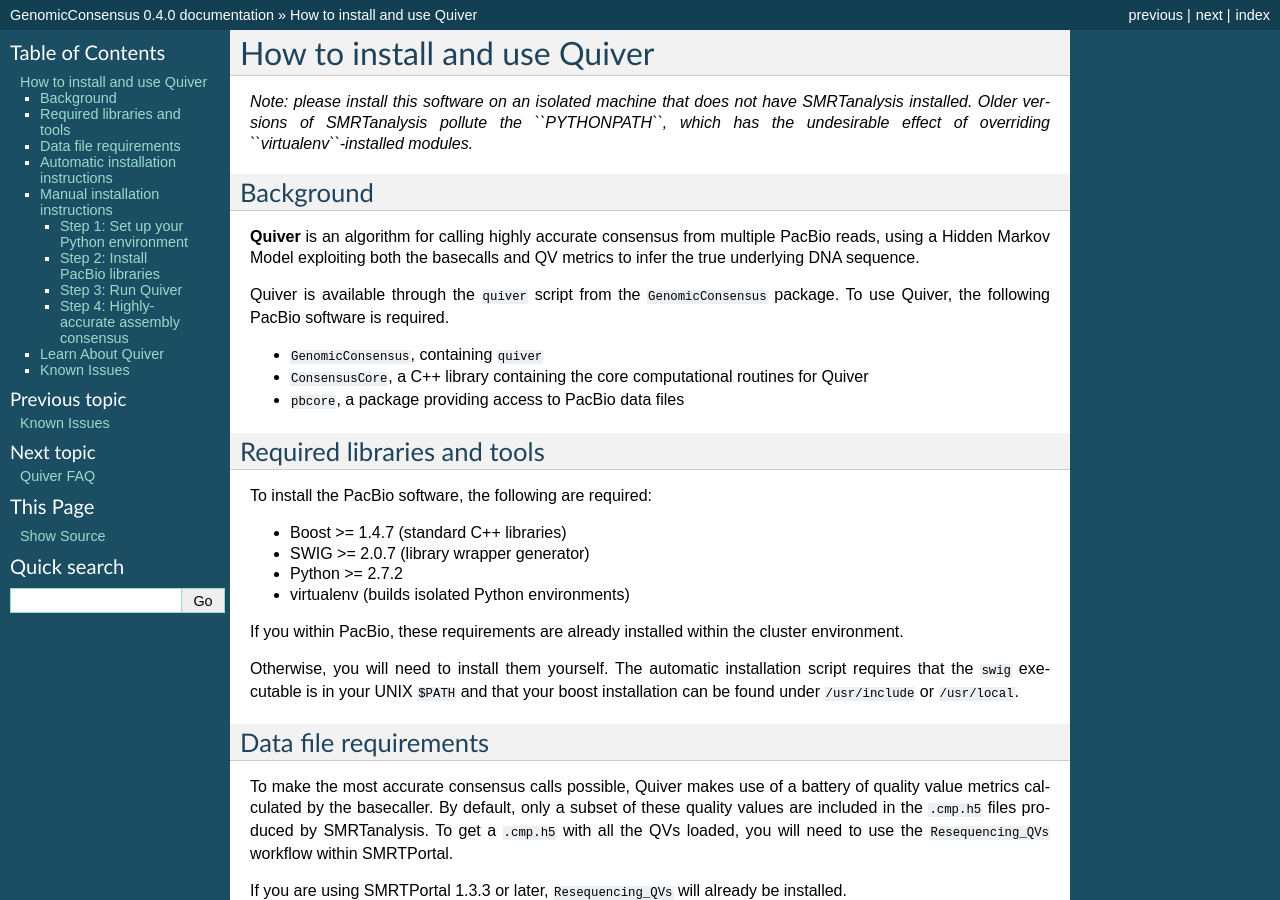
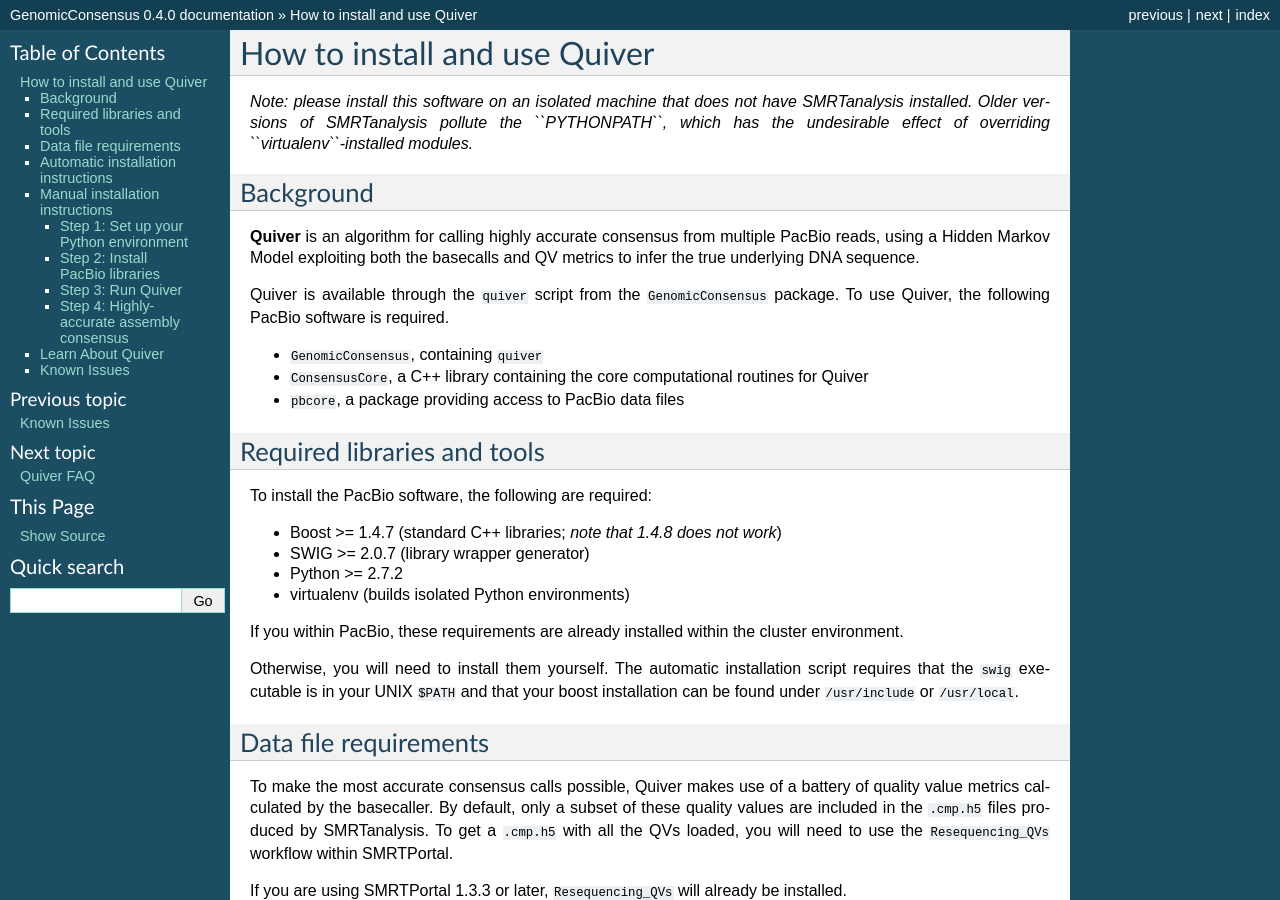
Before and after one commit to splaisan/GenomicConsensus, a Sphinx documentation site: the page built from doc/HowToQuiver.rst, in a window 1280 px wide and 900 px high. Built offline with Sphinx 7.4.7, drawn with Linux system fonts in a browser that asks for light colours.

Commit message:
Add note about Boost 1.48
[Tracking bug 21562]

[git-p4: depot-paths = "//depot/software/bioinformatics/tools/GenomicConsensus/": change = 118278]

```diff
--- a/doc/HowToQuiver.rst
+++ b/doc/HowToQuiver.rst
@@ -28,7 +28,7 @@
 ----------------------------
 To install the PacBio software, the following are required:
 
-- Boost  >= 1.4.7   (standard C++ libraries)
+- Boost  >= 1.4.7   (standard C++ libraries; *note that 1.4.8 does not work*)
 - SWIG   >= 2.0.7   (library wrapper generator)
 - Python >= 2.7.2
 - virtualenv        (builds isolated Python environments)
```
